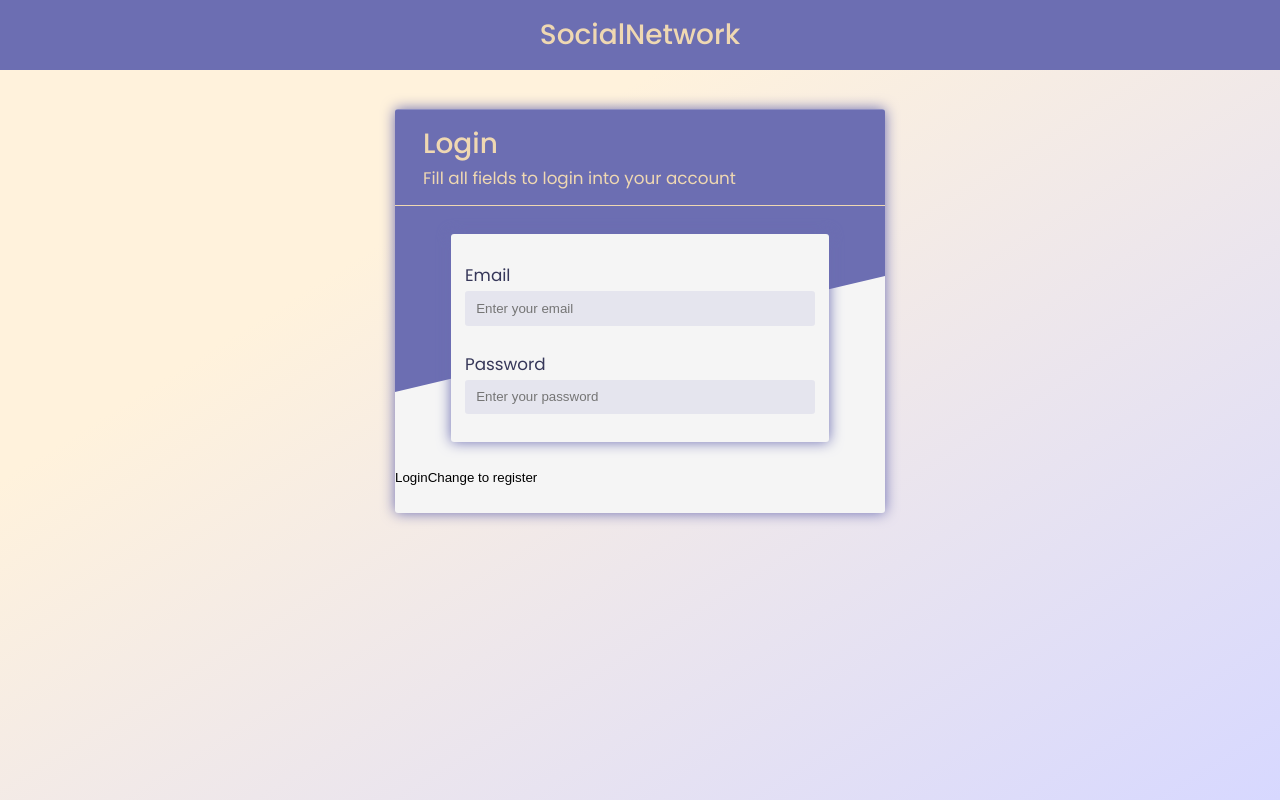
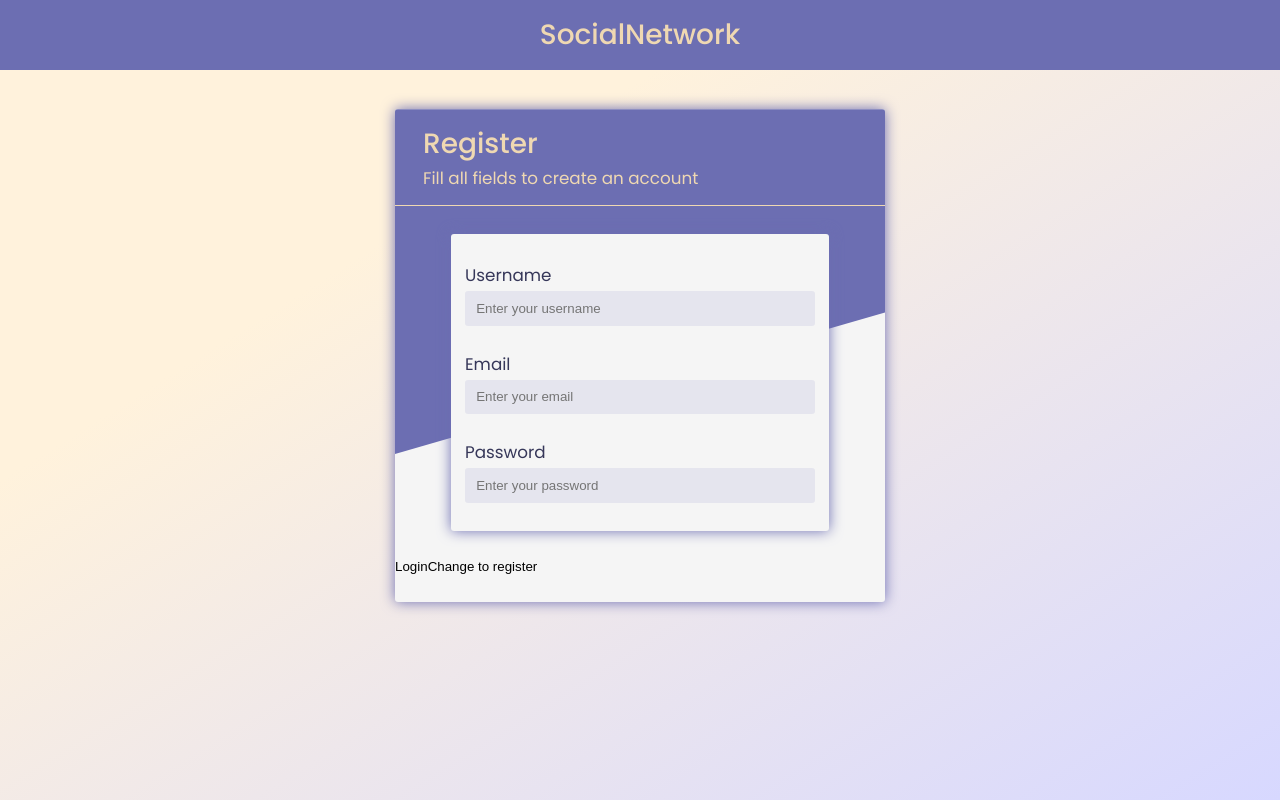
Before and after one commit to luisfilipemendonca/SocialNetwork-frontend, a React (Create React App) app: page /register in a window 1280 px wide. Before the commit this address led to /login. Built offline with nearby package versions, Linux system fonts and the light colour scheme.

Commit message:
Added register inputs and Register Page

```diff
--- a/src/constants/inputs.js
+++ b/src/constants/inputs.js
@@ -25,3 +25,15 @@ export const loginInputs = {
     ],
   },
 };
+
+export const registerInputs = {
+  username: {
+    value: '',
+    label: 'Username',
+    type: 'text',
+    placeholder: 'Enter your username',
+    hasError: false,
+    validators: [Validator.isRequired],
+  },
+  ...loginInputs,
+};
--- /dev/null
+++ b/src/pages/Register.js
@@ -0,0 +1,55 @@
+import React from 'react';
+
+import { SectionForm } from '../style';
+
+import { registerInputs } from '../constants/inputs';
+
+import useInputs from '../hooks/useInputs';
+
+import FormHelper from '../helpers/Form';
+
+import Form from '../components/Form';
+import Input from '../components/Inputs';
+
+const RegisterPage = () => {
+  const { inputs, changeHandler, focusHandler, setErrorHandler } = useInputs(
+    registerInputs
+  );
+
+  const submitHandler = (e) => {
+    e.preventDefault();
+
+    const form = new FormHelper(inputs);
+
+    if (!form.validate(setErrorHandler)) return;
+
+    console.log('ola');
+  };
+
+  return (
+    <SectionForm>
+      <Form
+        title="Register"
+        info="Fill all fields to create an account"
+        submitHandler={submitHandler}
+      >
+        {Object.keys(inputs).map((key) => (
+          <Input
+            key={key}
+            id={key}
+            placeholder={inputs[key].placeholder}
+            label={inputs[key].label}
+            value={inputs[key].value}
+            hasError={inputs[key].hasError}
+            errorMsg={inputs[key].errorMsg}
+            type={inputs[key].type}
+            changeHandler={changeHandler}
+            focusHandler={focusHandler}
+          />
+        ))}
+      </Form>
+    </SectionForm>
+  );
+};
+
+export default RegisterPage;
--- a/src/routes/index.js
+++ b/src/routes/index.js
@@ -3,6 +3,7 @@ import { Switch } from 'react-router-dom';
 
 import WorldPage from '../pages/World';
 import LoginPage from '../pages/Login';
+import RegisterPage from '../pages/Register';
 
 import ProtectedRoute from '../components/ProtectedRoute';
 
@@ -10,6 +11,7 @@ const Routes = () => {
   return (
     <Switch>
       <ProtectedRoute path="/login" component={LoginPage} />
+      <ProtectedRoute path="/register" component={RegisterPage} />
       <ProtectedRoute path="/" component={WorldPage} isExact isClosed />
     </Switch>
   );
```
